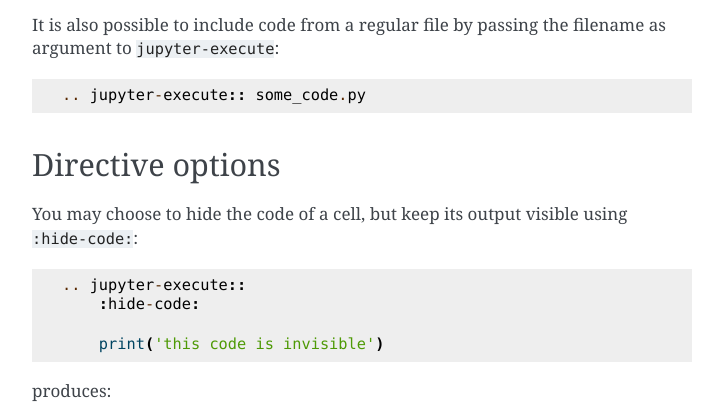
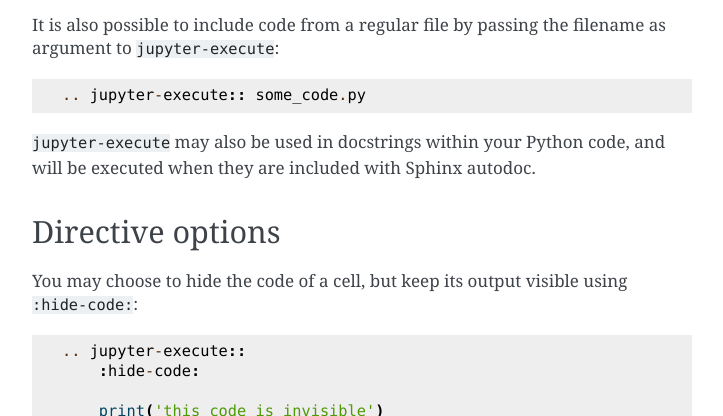
Before and after one commit to jupyter/jupyter-sphinx, a Sphinx documentation site: the page built from doc/source/index.rst, in a window 1280 px wide and 900 px high, scrolled down 1284 px, cut to the strip 130-546 px from the top of the window. Shown: the whole strip, without its empty margins (388-1111 px from the left). Built offline with Sphinx 7.4.7, drawn with Linux system fonts in a browser that asks for light colours; cross-references to code outside the pages are shown as plain code.

Commit message:
mention that Jupyter Sphinx works with autodoc
Closes #47.

```diff
--- a/doc/source/index.rst
+++ b/doc/source/index.rst
@@ -78,6 +78,9 @@
 to ``jupyter-execute``::
 
   .. jupyter-execute:: some_code.py
+
+``jupyter-execute`` may also be used in docstrings within your Python code, and will be executed
+when they are included with Sphinx autodoc.
 
 
 Directive options
```
